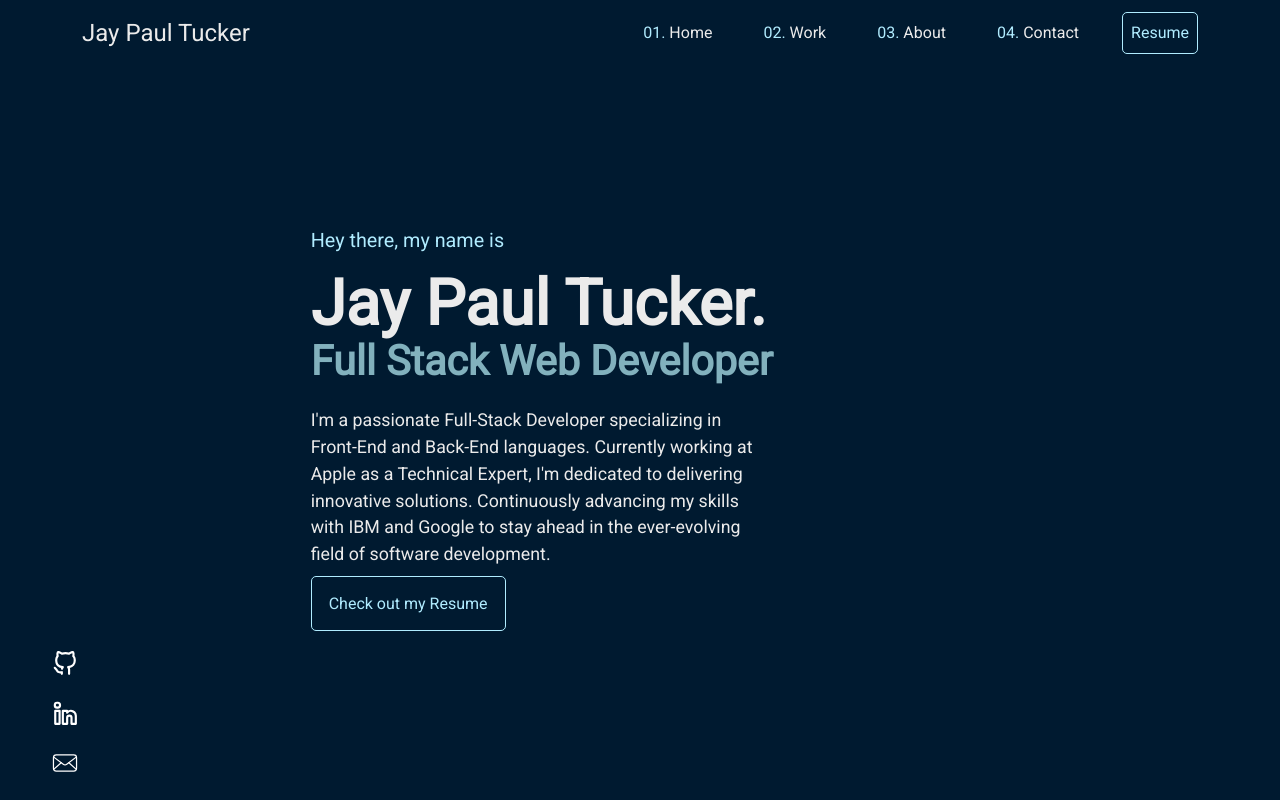
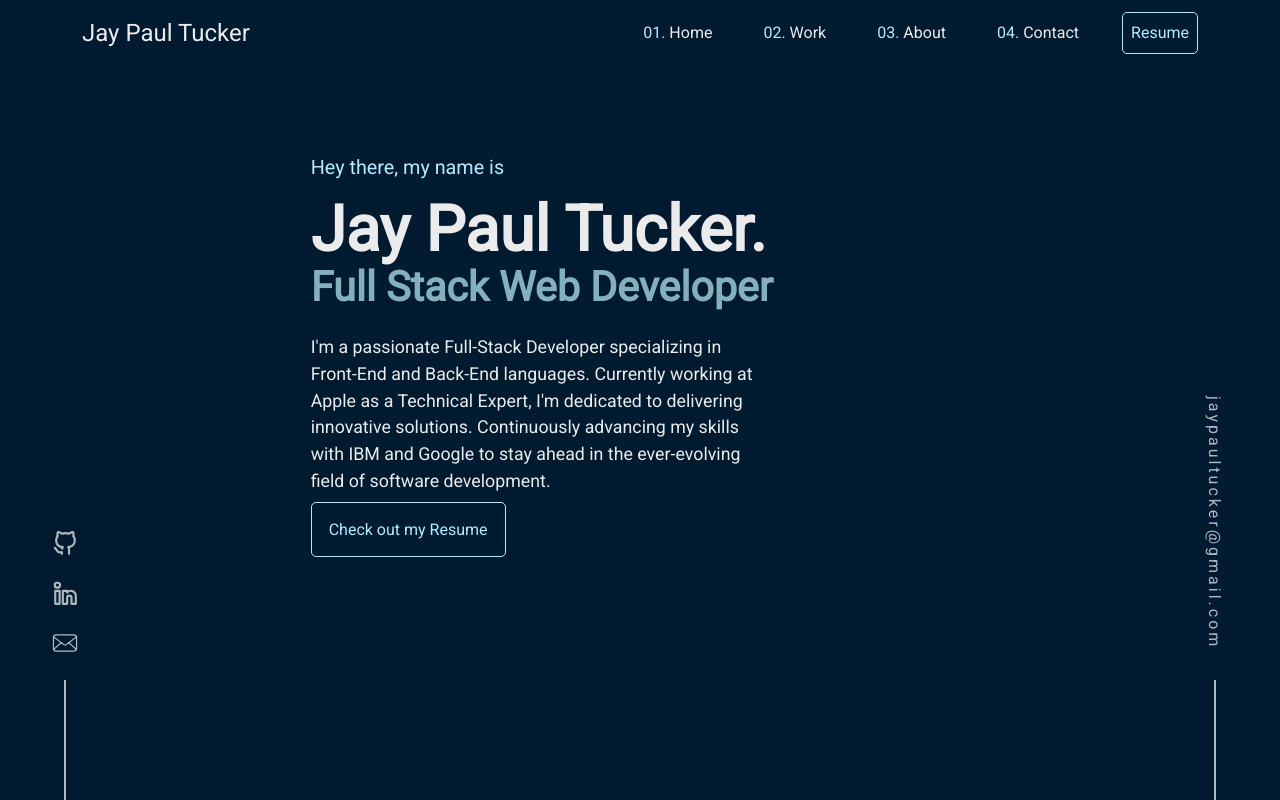
Before and after one commit to JayPTucker/React-Portfolio, a React (Create React App) app: page / in a window 1280 px wide. Built offline with nearby package versions, Linux system fonts and the light colour scheme.

Commit message:
Info Bar Update
- Added right info bar
- Edited CSS for both info bars and hover features.

```diff
--- a/src/pages/Home.js
+++ b/src/pages/Home.js
@@ -34,7 +34,9 @@ const Home = () => {
           </svg>
         </a>
 
-        <br></br><br></br>
+        <br></br><br></br><br></br><br></br><br></br><br></br><br></br>
+
+        <div class="vertical-line-left"></div>
 
       </Col>
 
@@ -50,8 +52,13 @@ const Home = () => {
       </Col>
 
       <Col className="info-panel-right" orientation="left" md={1}>
-        {/* Empty for now */}
+        <a className="vertical-text" href="mailto:jaypaultucker@gmail.com">jaypaultucker@gmail.com</a>
+
+        <br></br><br></br><br></br><br></br><br></br><br></br><br></br>
+
+        <div class="vertical-line-right"></div>
       </Col>
+
 
     </Row>
 
--- a/src/styles/Home.css
+++ b/src/styles/Home.css
@@ -4,7 +4,7 @@ p {
 
 .FrontPageRow {
   transition: all 0.2s ease-in-out !important;
-    margin: 10em 10% !important; /* Gives our shortcuts room to breathe at the bottom left and right */
+  margin: calc(6vmax + 10px) 10% !important; /* Gives our shortcuts room to breathe at the bottom left and right */
   max-width: 100%;
   justify-content: center;
 }
@@ -27,18 +27,58 @@ p {
   z-index: 10;
 }
 
+.vertical-line-right {
+  width: 40px;
+  position: fixed;
+  bottom: 0px;
+  left: 64px;
+  right: auto;
+  z-index: 10;
+  height: 15%;
+  border-left: 2px solid #ebebebc0;
+}
+
+.vertical-line-left {
+  width: 40px;
+  position: fixed;
+  bottom: 0px;
+  right: 64px;
+  left: auto;
+  z-index: 10;
+  height: 15%;
+  border-right: 2px solid #ebebebc0;
+}
+
+.vertical-text {
+  transition: all 0.3s ease-in-out !important;
+  font-family: 'Roboto', sans-serif !important;
+  writing-mode: vertical-rl; /* Use vertical writing mode */
+  text-decoration: none;
+  color: #ebebebc0;
+  margin-left: -10px;
+  letter-spacing: 3px;
+}
+
+.vertical-text:hover {
+  color: #b0ecff !important;
+  margin-bottom: 10px;
+}
+
+
 /* ------------------------------------ */
 
 .githubIcon, .linkedinIcon, .emailIcon {
-    fill: white !important;
+  fill: #ebebebc0 !important;
   width: 26px;
   height: auto;
+  transition: all 0.3s ease-in-out !important;
 }
 
 .githubIcon:hover, .linkedinIcon:hover, .emailIcon:hover {
-  transition: all 0.5s ease-in-out !important;
   fill: #b0ecff !important;
+  margin-bottom: 5px !important;
 }
+
 
 /* ------------------------------------ */
 
```
Lines whose indentation alone changed are shown as unchanged.
